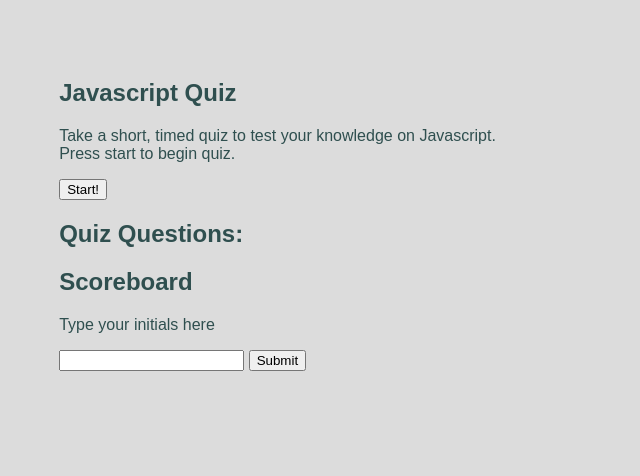
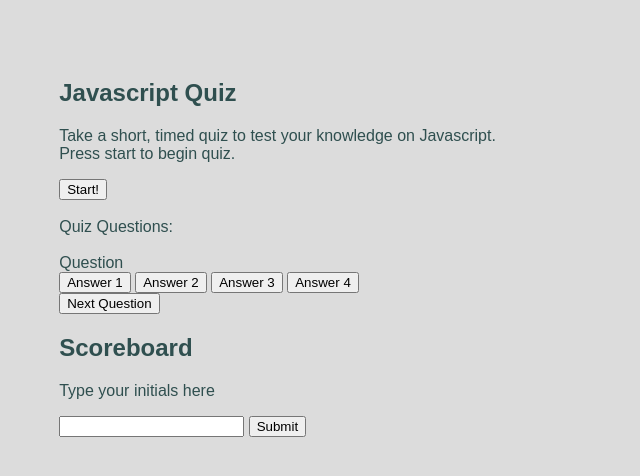
Before and after one commit to APowers9/andrew-code-quiz-project, a plain HTML site: page index.html in a window 1280 px wide. Shown: the whole page, without its empty margins (0-640 px from the left). Drawn offline with Linux system fonts and the light colour scheme.

Commit message:
worked more on the html, added more buttons and started setting up the questions to be worked on in javaScript

```diff
--- a/index.html
+++ b/index.html
@@ -11,19 +11,24 @@
     <section id = "Start">
         <h1>Javascript Quiz</h1>
         <p>Take a short, timed quiz to test your knowledge on Javascript. <br> Press start to begin quiz.</button></p>
-        <button>Start!</button>
+        <button id = "startbutton">Start!</button>
     </section>
-    <section id = "Quiz">
-        <h1>Quiz Questions:</h1>
-        <article>
-            <!-- Questions will go here -->
-        </article>
+
+    <section id = "Quiz"><br>
+        <article id = "question-container">Quiz Questions:</article><br>
+        <div id = "questions">Question</div>
+        <button id = "answers">Answer 1</button>
+        <button id = "answers">Answer 2</button>
+        <button id = "answers">Answer 3</button>
+        <button id = "answers">Answer 4</button><br>
+        <button id = "nextbutton">Next Question</button>
     </section>
+
     <section id = "End">
         <h1>Scoreboard</h1>
         <p>Type your initials here</p>
         <input type = "text"/>
-        <button>Submit</button>
+        <button id = "submitbutton">Submit</button>
     </section>
     <script src="./assets/script.js"></script>
 </body>
```
